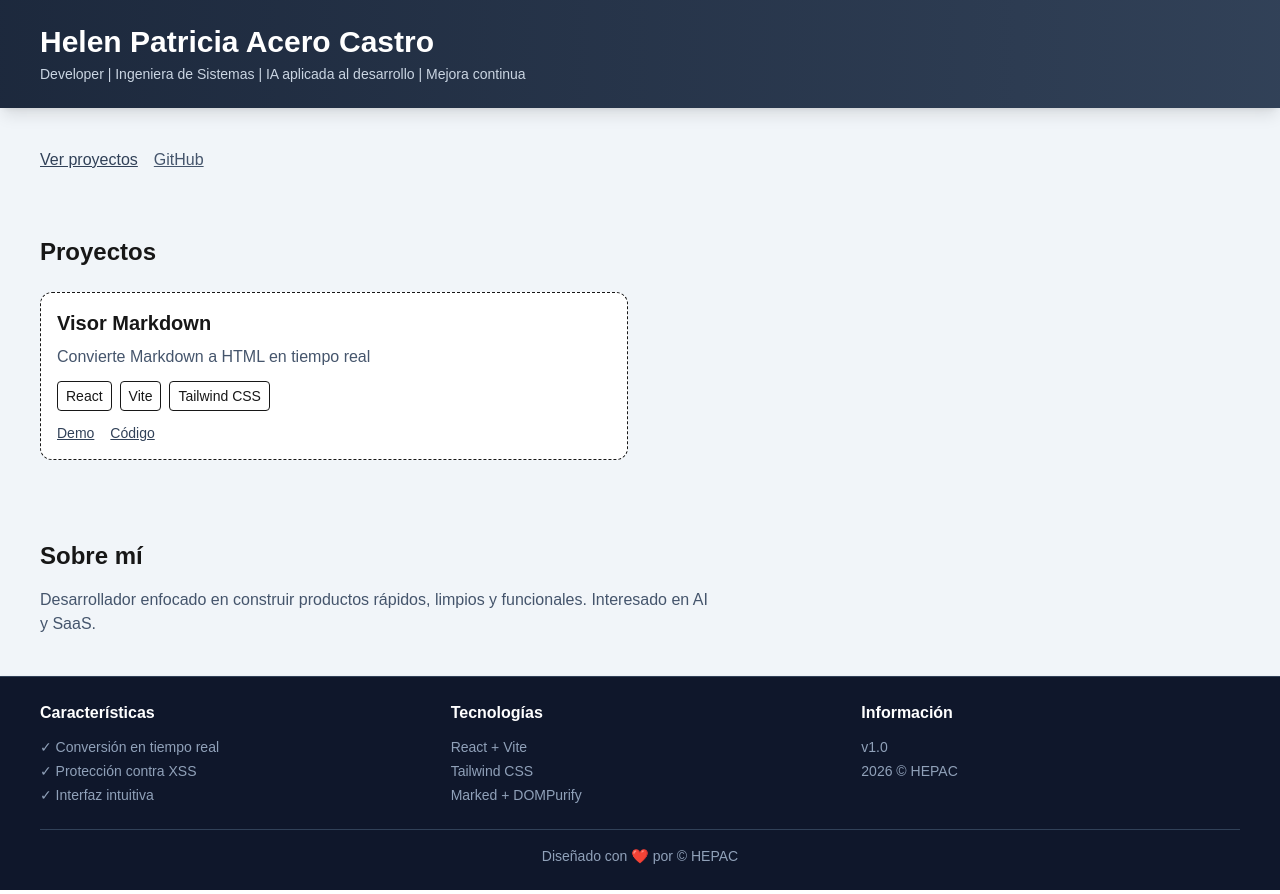
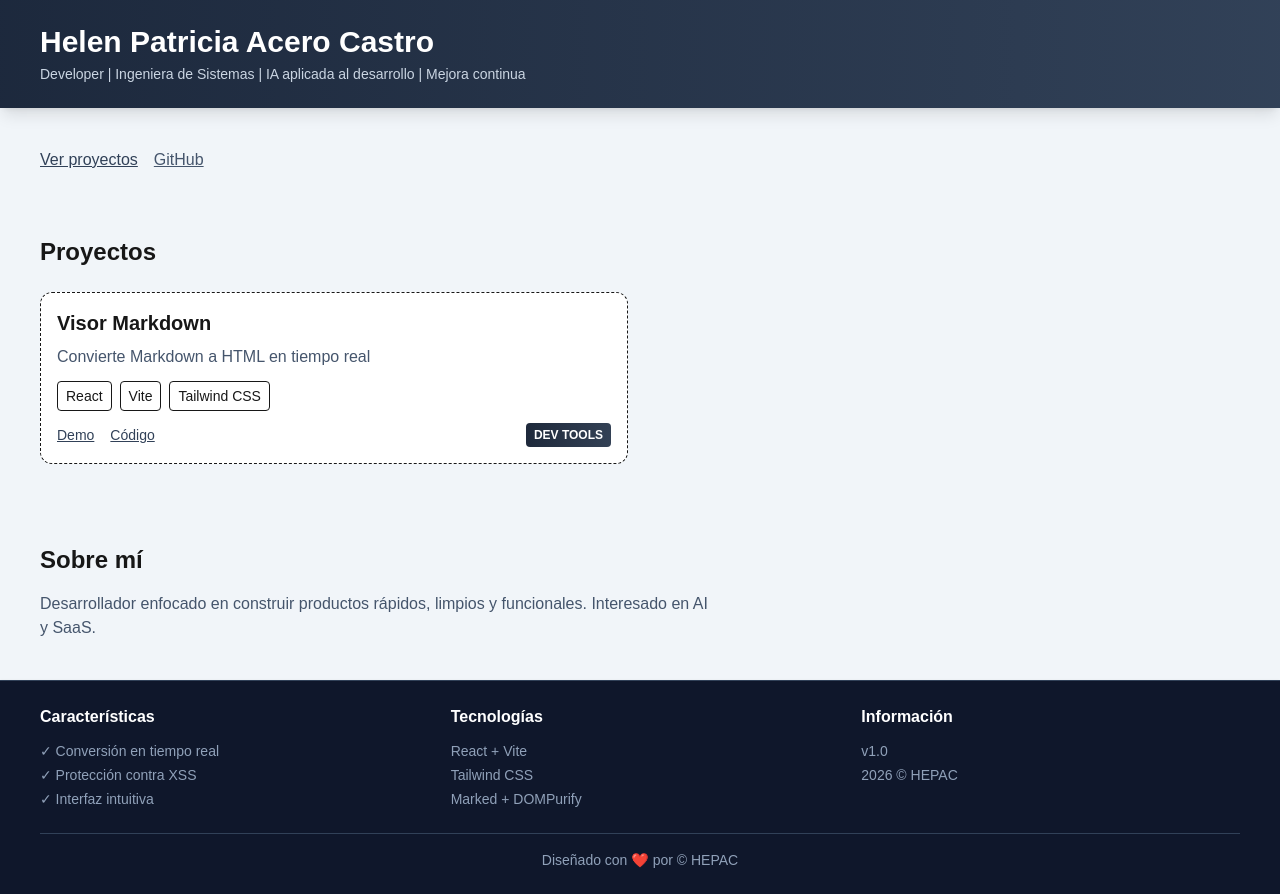
Before and after one commit to hepacest/dev_portfolio, a Next.js app: page / in a window 1280 px wide. Built offline with nearby package versions, Linux system fonts and the light colour scheme.

Commit message:
The category is added to each project

```diff
--- a/app/globals.css
+++ b/app/globals.css
@@ -86,11 +86,16 @@ body {
 }
 
 .project-card__links {
-  @apply flex gap-4 text-sm;
+  @apply flex items-center gap-4 text-sm;
 }
 
 .project-card__link {
   @apply underline text-slate-700 hover:text-slate-900;
+}
+
+.project-card__category {
+  @apply inline-flex items-center rounded text-white font-bold text-xs uppercase px-2 py-1 ml-auto;
+  background: linear-gradient(90deg, #1e293b 0%, #334155 100%);
 }
 
 .about {
--- a/app/page.tsx
+++ b/app/page.tsx
@@ -55,6 +55,7 @@ export default function Home() {
                       <a href={project.github} target="_blank" className="project-card__link">
                         Código
                       </a>
+                      <span className="project-card__category">{project.category}</span>
                     </div>
                   </article>
                 ))}
--- a/data/projects.ts
+++ b/data/projects.ts
@@ -3,7 +3,7 @@ export const projects = [
         name: "Visor Markdown",
         description: "Convierte Markdown a HTML en tiempo real",
         tech: ["React", "Vite", "Tailwind CSS"],
-        category: "Tools",
+        category: "Dev Tools",
         demo: "https://tu-demo.com",
         github: "https://github.com/hepacest/markdown-editor"
     }
```
Also changed, not shown: app/test_write.txt (added), temp_test.txt (added).
